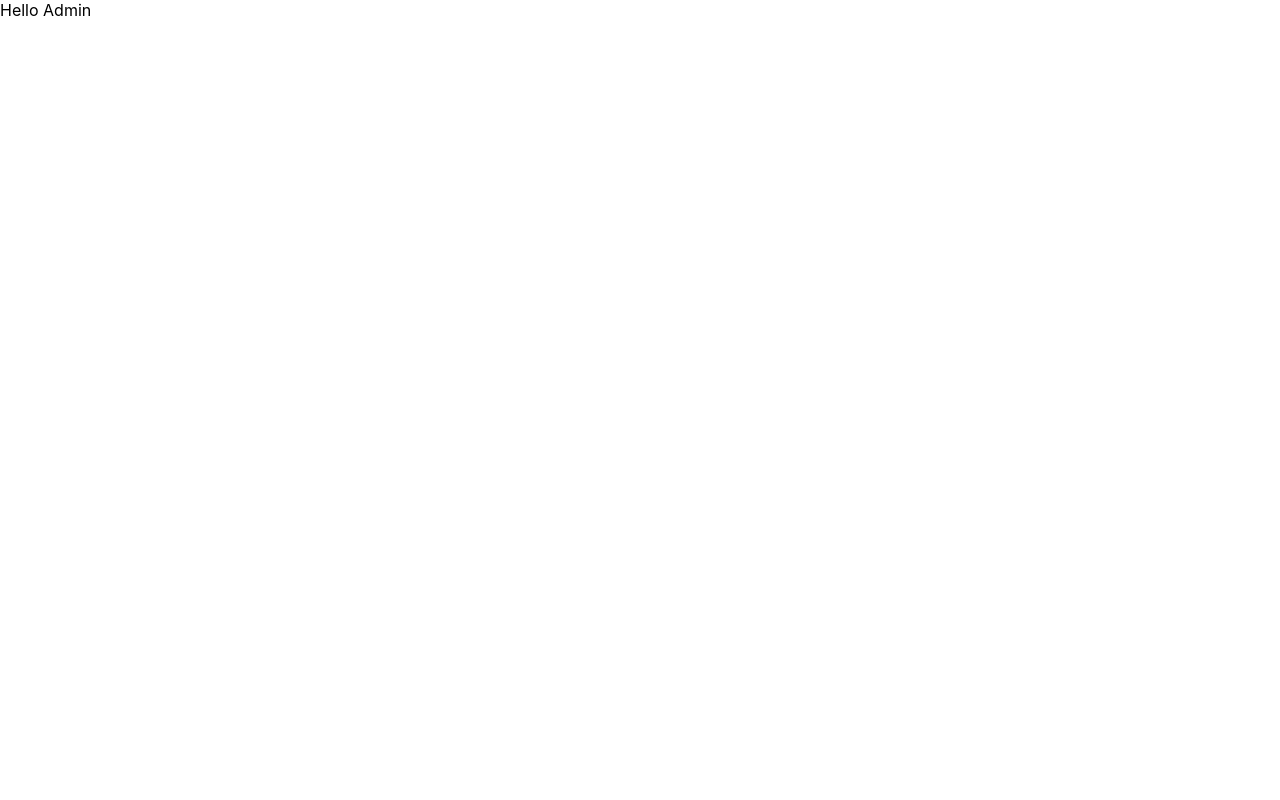
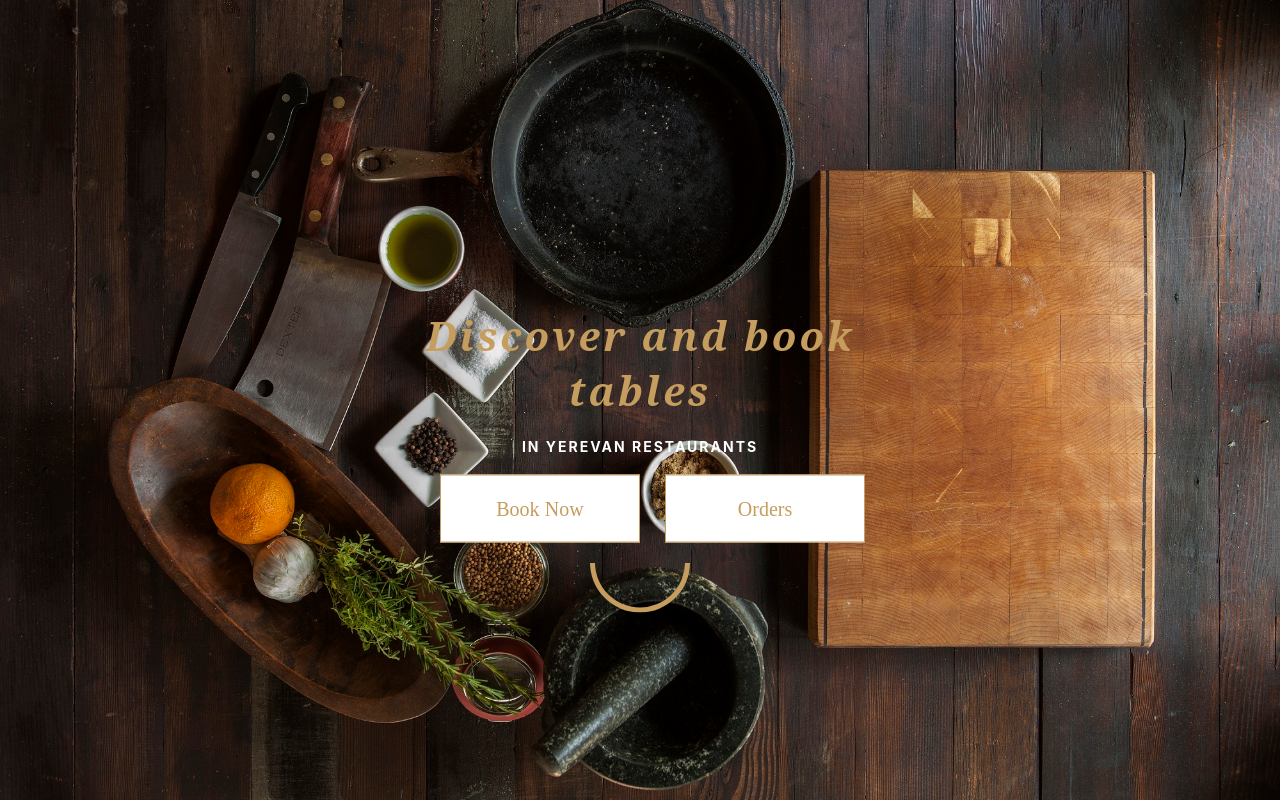
Before and after one commit to taron0/reserve-table, a React (Create React App) app: page /admin/page in a window 1280 px wide. Built offline with nearby package versions, Linux system fonts and the light colour scheme.

Commit message:
create admin home page

```diff
--- a/src/components/admin/admin.css
+++ b/src/components/admin/admin.css
@@ -63,3 +63,11 @@
     text-align: right;
     color: #fff;
 }
+
+
+.login > .loginContainer > p {
+    color: red;
+    font-size: 20px;
+    font-weight: bold;
+    font-family: cursive;
+}
--- a/src/components/admin/admin.js
+++ b/src/components/admin/admin.js
@@ -15,6 +15,7 @@ const Admin = () => {
 
     });
     const [isAdmin, setIsAdmin] = useState(false);
+    const [error, setError] = useState(false);
 
     // useState(() => {
     //     Firebase.getAdminInfo().then(res => {
@@ -39,15 +40,24 @@ const Admin = () => {
         const isPassword = admin[0].password === login.password
         if( isUsername &&  isPassword ) {
             setIsAdmin(true);
+            setError(false)
         }else {
             setIsAdmin(false);
+            setError(true);
         }
 
     }
 
     return (
         <div className={'login'}>
+
+
             <div className={'loginContainer'}>
+                {login.password || login.username && (!isAdmin) ? (
+                    <p className={'error-isAdmin'}>You are not the site administrator</p>
+                ): ''
+
+                }
             <label>Username</label>
             <Input
                 placeholder='Username...'
--- a/src/components/header/Header.js
+++ b/src/components/header/Header.js
@@ -14,16 +14,7 @@ const Header = () => {
                 <a><img src={`${img}`} className={'respimg logo-viz'}/></a>
             </div>
             <div className={'navigation-and-social'}>
-                <div className={'nav-social'}>
-                    <ul>
-                        <li className={'aper-visitors'}>
-                            <span>BOOKED TODAY :</span>
-                            <span>4</span>
-                        </li>
-                        <li><a href={'https://www.facebook.com/'} target={'_blank'}>F</a></li>
-                        <li><a href={'https://www.instagram.com/'} target={'_blank'}>I</a></li>
-                    </ul>
-                </div>
+
 
                 <div className={'nav-holder'}>
                     <nav>
--- a/src/components/home/Home.css
+++ b/src/components/home/Home.css
@@ -160,4 +160,5 @@ html[lang='hy'] .hero-title h3 {
 .btn-book {
     text-align: center;
     margin-top: 10px;
+
 }
--- a/src/components/home/Home.js
+++ b/src/components/home/Home.js
@@ -4,8 +4,6 @@ import './Home.css'
 import backg from '../../assets/cover-image.jpg'
 import Button from "../shared/button/Button";
 import {Link} from "react-router-dom";
-
-
 
 
 const Home = () => {
--- /dev/null
+++ b/src/components/pages/adminPages/adminPage.css
@@ -0,0 +1,6 @@
+.admin-book {
+    display: flex;
+    flex-direction: row;
+    flex-wrap: wrap;
+    justify-content: center;
+}
--- a/src/components/pages/adminPages/adminPage.js
+++ b/src/components/pages/adminPages/adminPage.js
@@ -1,10 +1,42 @@
 import React from "react";
+import backg from "../../../assets/cover-image.jpg";
+import {Link} from "react-router-dom";
+import Button from "../../shared/button/Button";
+import './adminPage.css'
+
 
 
 const AdminPage = () => {
     return (
-        <div>
-            Hello Admin
+        <div className={'wrapper'} style={{backgroundImage: `url(${backg})`}}>
+
+            <div className={'hero-title-holder'}>
+                <div className={'overlay'}>
+                    <div className={'hero-title'}>
+
+                        <div className={'text-content'}>
+                            <h3>Discover and book tables</h3>
+                            <span className={'border-span'}></span> <h4>IN YEREVAN RESTAURANTS</h4> <span
+                            className={'border-span'}></span>
+                        </div>
+                        <div className={'hero-decor b-dec'}>
+                            <div className={'half-circle'}></div>
+                        </div>
+                        <div className={'admin-book'}>
+                            <div className={'btn-book'}>
+                                <Link to={''}><Button context={'Book Now'}/> </Link>
+                            </div>
+                            <div className={'btn-book'}>
+                                <Link to={''}><Button context={'Orders'}/> </Link>
+                            </div>
+                        </div>
+
+                    </div>
+
+                </div>
+
+            </div>
+
         </div>
     )
 }
--- a/src/components/pages/contact/Contact.js
+++ b/src/components/pages/contact/Contact.js
@@ -10,7 +10,7 @@ import {registredError, registredMessage} from "../../../constant/errorMessage/e
 const Contact = () => {
     const {formik} = useContact()
 
-    console.log(formik)
+    console.log(formik, 'formik');
 
     return (
         <>
--- a/src/components/pagination/pagination.css
+++ b/src/components/pagination/pagination.css
@@ -16,5 +16,5 @@
 
  .active  {
     color: white;
-    background-color: #C59D5F;
+
 }
--- a/src/containers/mainLayout/MainLayout.js
+++ b/src/containers/mainLayout/MainLayout.js
@@ -30,7 +30,7 @@ const MainLayout = () => {
                 <Route exact path="/contact">
                     <Contact/>
                 </Route>
-                <Route  path="/resturants/search/:id" component={RestaurantAbout } /> // TODO change to id
+                <Route  path="/resturants/search/:id" component={RestaurantAbout } /> // TODO change to id++
                 <Route path="/resturants/:id" children={<Child />} /> // TODO change search params
                 {/*{Routes.map(({ route, component: Component }) => (*/}
                 {/*    <Route exact path={route}>*/}
```
